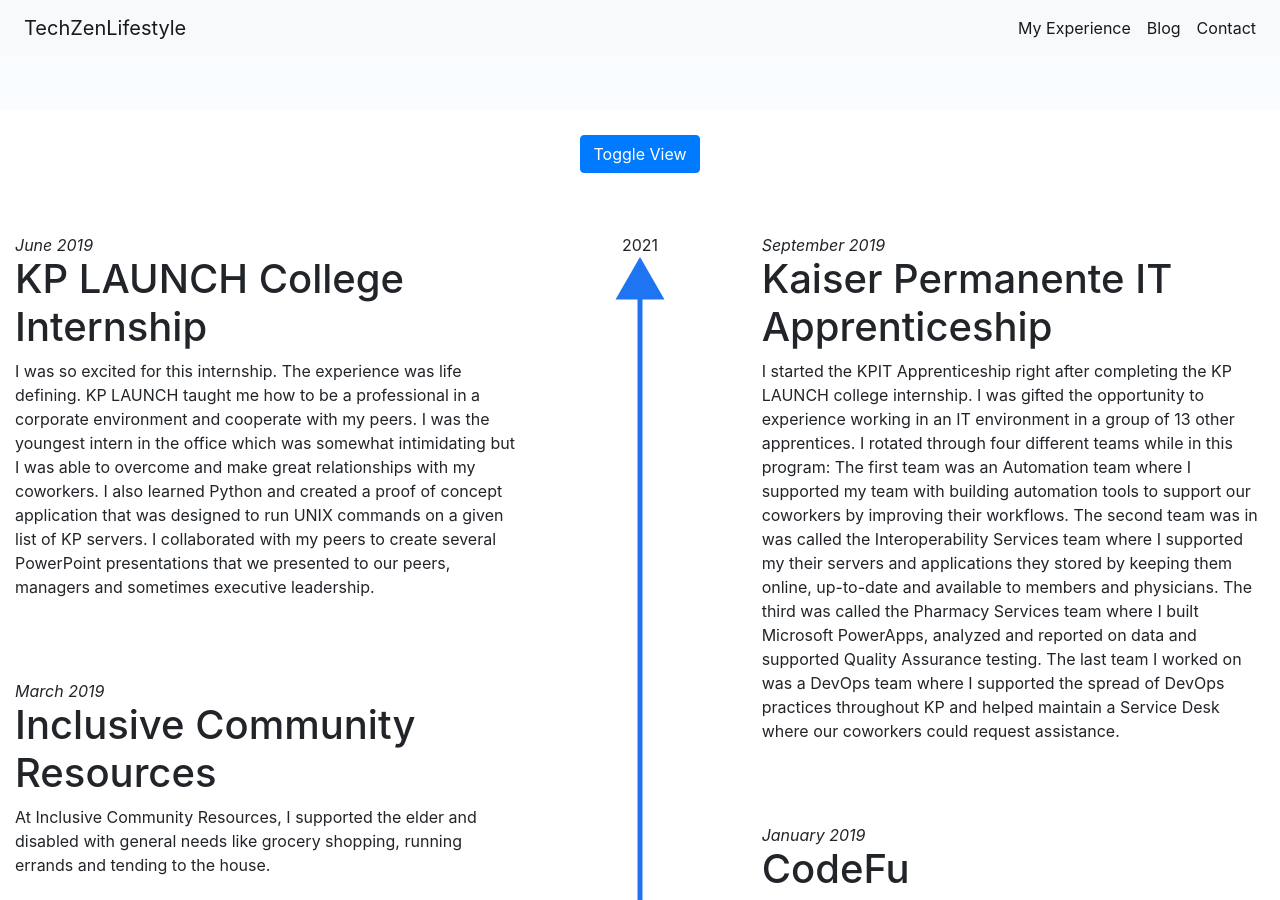
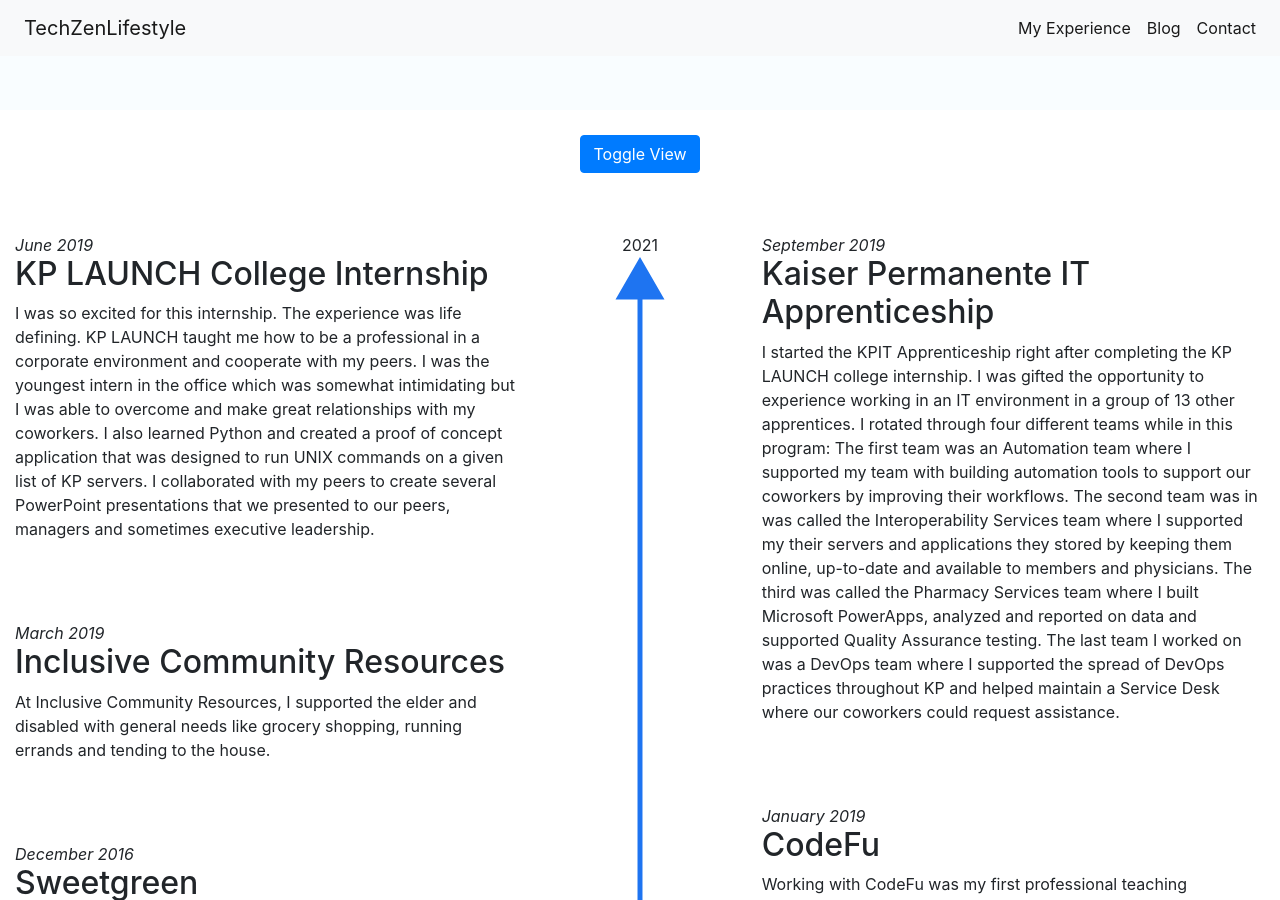
Before and after one commit to techzenlifestyle/my-portfolio-site, a Jekyll site: the page built from my-experience.html, in a window 1280 px wide and 900 px high, scrolled down 315 px. Built offline with Jekyll 4.4.1, drawn with Linux system fonts in a browser that asks for light colours; nearby versions of some CDN libraries.

Commit message:
Cleaning up

```diff
--- a/_layouts/default.html
+++ b/_layouts/default.html
@@ -4,8 +4,8 @@
       <meta charset="utf-8">
       <meta name="viewport" content="width=device-width, initial-scale=1">
       <title>{{ page.title }}</title>
-      <meta name="description" content="Portfolio/Blog website by Kevin Butler. Kevin is a computer science major and apprentice at Kaiser Permanente.
-      His services include tutoring, mentoring, curriculum development and web/software development.">
+      <meta name="description" content="Portfolio & Blog by Kevin Butler. Kevin is a computer science major and apprentice at Kaiser Permanente.
+      His services include tutoring, web and software development.">
       <link rel="stylesheet" href="https://maxcdn.bootstrapcdn.com/bootstrap/4.0.0/css/bootstrap.min.css" integrity="sha384-Gn5384xqQ1aoWXA+058RXPxPg6fy4IWvTNh0E263XmFcJlSAwiGgFAW/dAiS6JXm" crossorigin="anonymous">
       <link rel="stylesheet" href="https://cdnjs.cloudflare.com/ajax/libs/font-awesome/4.7.0/css/font-awesome.min.css">
       <link href="/assets/css/styles.css" rel="stylesheet">
--- a/contact.html
+++ b/contact.html
@@ -12,7 +12,7 @@
 <div class="container-fluid contact">
     <div class="row">
         <div class="col-sm-6">
-            <h1 class="contact-title">Let's Talk.</h1>
+            <h2 class="contact-title">Let's Talk.</h2>
               <form action="https://getform.io/f/ac415a8c-2748-4647-8631-b3a4261654aa" method="POST">
                   <div class="form-group">
                       <label for="name">Name</label>
@@ -32,7 +32,7 @@
 
         <div class="col-sm-6">
             <div class="text-center padding-top">
-              <h1>Kevinbutler71100@gmail.com</h1>
+              <h2>Kevinbutler71100@gmail.com</h2>
               <a href="https://www.facebook.com/kevin.q.butler/" class="fa fa-facebook"></a>
               <a href="https://www.instagram.com/techzenlifestyle/" class="fa fa-instagram"></a>
               <a href="https://twitter.com/TechZenVibes" class="fa fa-twitter"></a>
--- a/my-experience.html
+++ b/my-experience.html
@@ -42,7 +42,7 @@
             <div class="exp-content">
                 <span class="exp-toggle-content">
                     <p class="timeline-date"><i>June 2019</i></p>
-                    <h1>KP LAUNCH College Internship</h1>
+                    <h2>KP LAUNCH College Internship</h2>
                     <p>I was so excited for this internship. The experience was life defining. KP LAUNCH taught me how to be a professional in a corporate environment and cooperate with my peers.
                         I was the youngest intern in the office which was somewhat intimidating but I was able to overcome and make great relationships with my coworkers.
                         I also learned Python and created a proof of concept application that was designed to run UNIX commands on a given list of KP servers.
@@ -51,7 +51,7 @@
                 </span>
                 <span class="eca-toggle-content" style="display: none;">
                     <p class="timeline-date"><i>January 2019</i></p>
-                    <h1>HGP Coding Class @ WOYC</h1>
+                    <h2>HGP Coding Class @ WOYC</h2>
                     <p>This was my first time teaching a regular class for HGP at another community center called the West Oakland Youth Development Center.
                         Here I co-taught a class of 10-15 elementary school students about coding. My co-youth educator and I worked together to create curriculum
                         to help youth in our community build a strong technological foundation. </p>
@@ -76,14 +76,14 @@
             <div class="exp-content">
                 <span class="exp-toggle-content">
                     <p class="timeline-date"><i>March 2019</i></p>
-                    <h1>Inclusive Community Resources</h1>
+                    <h2>Inclusive Community Resources</h2>
                     <p>At Inclusive Community Resources, I supported the elder and disabled with general needs like grocery shopping, running errands and tending to the house.
                     </p>
                 </span>
 
                 <span class="eca-toggle-content" style="display: none;">
                     <p class="timeline-date"><i>December 2017</i></p>
-                    <h1>HGP Brother's Code Catalyst Event</h1>
+                    <h2>HGP Brother's Code Catalyst Event</h2>
                     <p>Brother's Code is a community event that introduces youth and adults of color to tech.
                         Universities, companies and other community serving organizations come together to hold workshops, discussions,
                         demos and giveaways on the Merritt College campus in the Oakland hills. I was given the opportunity to teach coding
@@ -110,7 +110,7 @@
             <div class="exp-content">
                 <span class="exp-toggle-content">
                     <p class="timeline-date"><i>December 2016</i></p>
-                    <h1>Sweetgreen</h1>
+                    <h2>Sweetgreen</h2>
                     <p>Sweetgreen is a salad bar that sources ingredients from local farms to bring a healthy eating experience to customers. This was my first real job.
                         I worked here for two and a half years and earned a promotion to hot prep which means I prepared all of the hot food that went into the salads.
                     </p>
@@ -118,7 +118,7 @@
 
                 <span class="eca-toggle-content" style="display: none;">
                     <p class="timeline-date"><i>June 2016</i></p>
-                    <h1>The Hidden Genius Project</h1>
+                    <h2>The Hidden Genius Project</h2>
                     <p>The Hidden Genius Project trains and mentors Black male youth in technology creation, entrepreneurship and leadership skills to transform their lives and communities.
                         I didn't fully grasp what I was getting myself into during the interview process. I was so grateful when I got the call that I made it in. The HGP Immersion Bootcamp
                         is a 2-year commitment that starts in the summer, goes through the fall and spring school semester and ends at the end of the next summer. We learned about how to build
@@ -155,7 +155,7 @@
             <div class="exp-content">
                 <span class="exp-toggle-content">
                     <p class="timeline-date"><i>September 2019</i></p>
-                    <h1>Kaiser Permanente IT Apprenticeship</h1>
+                    <h2>Kaiser Permanente IT Apprenticeship</h2>
                     <p>I started the KPIT Apprenticeship right after completing the KP LAUNCH college internship. I was gifted the opportunity to experience working in an IT environment in a group of 13 other apprentices.
                         I rotated through four different teams while in this program: The first team was an Automation team where I supported my team with building automation tools to support our coworkers by improving their workflows.
                         The second team was in was called the Interoperability Services team where I supported my their servers and applications they stored by keeping them online, up-to-date and available to members and physicians.
@@ -166,7 +166,7 @@
 
                 <span class="eca-toggle-content" style="display: none;">
                     <p class="timeline-date"><i>October 2019</i></p>
-                    <h1>HGP South Africa Youth Educator Trip</h1>
+                    <h2>HGP South Africa Youth Educator Trip</h2>
                     <p>When my mentor called me and asked if I wanted to go to Africa, I was surprisingly unfazed. Not like I had ever been to Africa before.
                         I think a very small part of myself was saying "no way we're going to Africa". It didn't set in until we actually set foot on the home of all of humankind.
                         Not just that, the home of my people. The people that I may never know. Nevertheless, the feeling that overcame me when I stepped off the plane was the feeling of being home.
@@ -194,7 +194,7 @@
             <div class="exp-content">
                 <span class="exp-toggle-content">
                     <p class="timeline-date"><i>January 2019</i></p>
-                    <h1>CodeFu</h1>
+                    <h2>CodeFu</h2>
                     <p>Working with CodeFu was my first professional teaching experience outside of the Hidden Genius Project.
                         Here I taught computer science to Elementary school students at various schools around the Bay Area like Head-Royce,
                         Lycée Francais de San Francisco and several more. I taught my students how to build websites, games and Minecraft mods.
@@ -203,7 +203,7 @@
 
                 <span class="eca-toggle-content" style="display: none;">
                     <p class="timeline-date"><i>January 2018</i></p>
-                    <h1>HGP Alumni Trip - New Orleans</h1>
+                    <h2>HGP Alumni Trip - New Orleans</h2>
                     <p>This was my first trip with HGP. I had never been to NOLA before. We attended and taught a robotics workshop at Colin Kaeperknick's "Know Your Right's" event.
                         My brothers and I had a great time teaching the students and were even blessed with the opportunity to take home a backpack full of merch, meet Colin Kaepernick and explore the area. </p>
                 </span>
@@ -227,7 +227,7 @@
             <div class="exp-content">
                 <span class="exp-toggle-content">
                     <p class="timeline-date"><i>June 2018</i></p>
-                    <h1>KP LAUNCH High School Internship</h1>
+                    <h2>KP LAUNCH High School Internship</h2>
                     <p>I started the KP LAUNCH internship right after graduating high school. It felt like the perfect next step in my career journey.
                         Here I worked with a cohort of nearly 20 other interns that included some of my fellow HGP alumni.
                         We learned professional development skills and collaborated on a presentation that addressed the issue of homelessness in our neighborhoods.
@@ -238,7 +238,7 @@
 
                 <span class="eca-toggle-content" style="display: none;">
                     <p class="timeline-date"><i>June 2015</i></p>
-                    <h1>Hack the Hood</h1>
+                    <h2>Hack the Hood</h2>
                     <p>Hack the Hood is a non-profit organization that taught a summer bootcamp on web development and gave students the opporunity
                         to begin their freelancing career by building a website for a small business.
                         In this program, I learned HTML, CSS and Javascript for the first time and built a website for a local cupcake business.
@@ -266,7 +266,7 @@
 </div>
 <div class="container-fluid" id="exp-connect">
     <div>
-      <h1>Want to learn more? Connect with me.</h1>
+      <h2>Want to learn more? Connect with me.</h2>
     </div>
     <a href="/contact" id="contact-btn"><button class="btn btn-primary">Contact Me</button></a>
 </div>
```
Also changed, not shown: index.html (+9 -9 lines).
